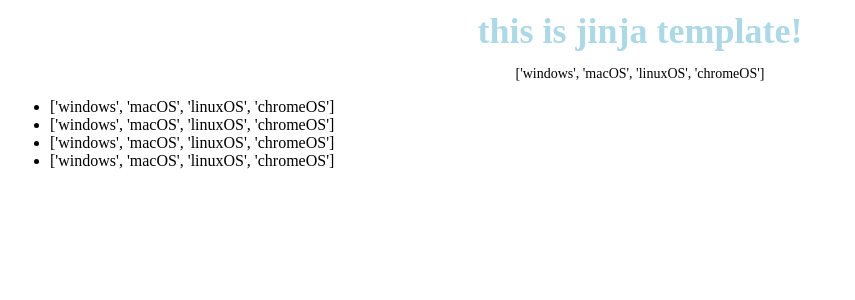
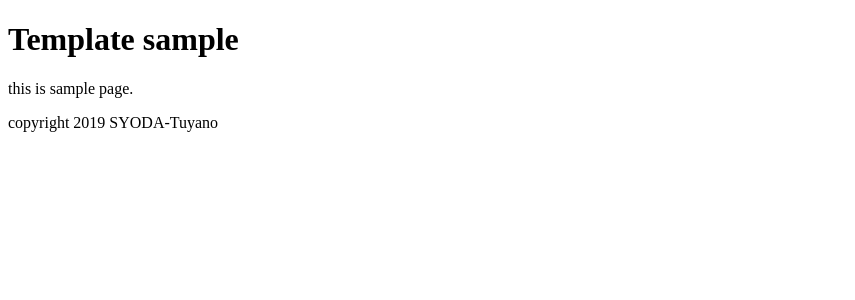
Before and after one commit to azumarions/MyLearn, a Flask app: page / in a window 1280 px wide. Shown: the top 300 px of the page, without its empty margins (0-855 px from the left). Run offline with Flask 2, Linux system fonts and the light colour scheme.

Commit message:
flask jinja sample app, learning extends layout

```diff
--- a/c2/app.py
+++ b/c2/app.py
@@ -4,15 +4,16 @@
 
 @app.route('/', methods=['GET'])
 def index():
-    data = ['windows', 'macOS', 'linuxOS', 'chromeOS']
     return render_template('index.html',
-    title = 'this is jinja template!',
-    message = data,
-    data = data)
+    title = 'Template sample',
+    message = 'this is sample page.')
 
 @app.route('/next')
 def next():
-    return render_template('next.html')
+    return render_template('next.html',
+    title = 'next page',
+    message = 'this is another page sample.',
+    data = ['one', 'two', 'three'])
 
 # @app.route('/', methods=['POST'])
 # def form():
--- a/c2/static/style.css
+++ b/c2/static/style.css
@@ -14,3 +14,16 @@
     text-align: center;
     font-size: 14px;
 }
+
+div.footer {
+    text-align: right!;
+    border-bottom: 1px solid lightskyblue;
+    color: lightskyblue;
+    margin: 50px 0px;
+}
+
+pre {
+    background-color: white;
+    font-size: 12px;
+    padding: 10px;
+}
--- a/c2/templates/index.html
+++ b/c2/templates/index.html
@@ -1,19 +1,17 @@
-<!DOCTYPE html>
-<html lang="en">
-<head>
-    <meta charset="UTF-8">
-    <meta http-equiv="X-UA-Compatible" content="IE=edge">
-    <meta name="viewport" content="width=device-width, initial-scale=1.0">
-    <title>{{title}}</title>
-    <link rel="stylesheet" href="{{url_for('static', filename='style.css')}}">
-</head>
-<body>
-    <h1>{{title}}</h1>
-    <p>{{message}}</p>
-    <ul>
-        {% for item in data %}
-            <li>{{data}}</li>
-        {% endfor %}
-    </ul>
-</body>
-</html>
+{% extends "layout.html" %}
+
+{% block title %}
+index
+{% endblock %}
+
+{% block headline %}
+{{title}}
+{% endblock %}
+
+{% block content %}
+<p>{{ message }}</p>
+{% endblock %}
+
+{% block footer %}
+copyright 2019 SYODA-Tuyano
+{% endblock %}
--- /dev/null
+++ b/c2/templates/layout.html
@@ -0,0 +1,18 @@
+<!DOCTYPE html>
+<html lang="en">
+<head>
+    <meta charset="UTF-8">
+    <meta http-equiv="X-UA-Compatible" content="IE=edge">
+    <meta name="viewport" content="width=device-width, initial-scale=1.0">
+    <title>{% block title %}{% endblock %}</title>
+</head>
+<body>
+    <h1>{% block headline %}{% endblock %}</h1>
+
+    {% block content %}{% endblock %}
+
+    <div class="footer">
+        {% block footer %}{% endblock %}
+    </div>
+</body>
+</html>
```
Also changed, not shown: c2/templates/next.html (+18 -13 lines).
